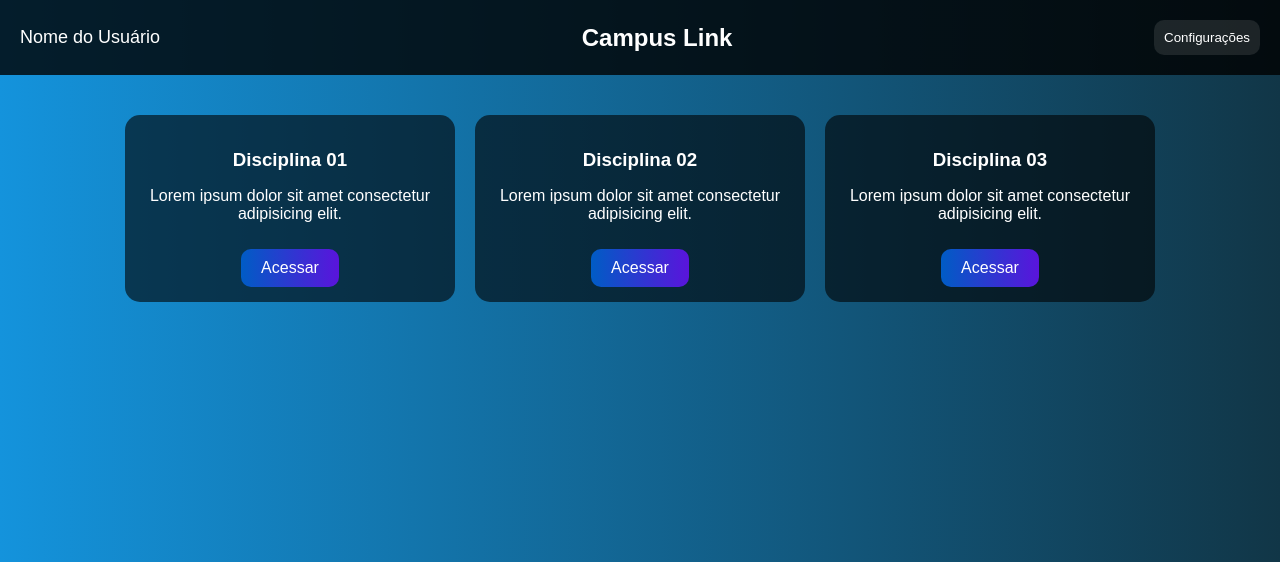
After one commit to Pedrr01/projeto02-UFRPE, a Flask app: template templates/feed.html in a window 1280 px wide. The commit adds this page. Shown: the top 562 px of the page. Run offline with Flask 3, Linux system fonts and the light colour scheme; the template is opened without the code that fills it, so the values that code supplies are empty.

Commit message:
template do feed adicionado

```diff
--- a/templates/dashboard.html
+++ b/templates/dashboard.html
@@ -4,7 +4,7 @@
     <meta charset="UTF-8">
     <meta http-equiv="X-UA-Compatible" content="IE=edge">
     <meta name="viewport" content="width=device-width, initial-scale=1.0">
-    <link rel="icon" href="img/iconNav.png" type="image/x-icon">
+    <link rel="icon" href="iconNav.png" type="image/x-icon">
     <title>Dashboard</title>
     <style>
         body {
--- /dev/null
+++ b/templates/feed.html
@@ -0,0 +1,113 @@
+<!DOCTYPE html>
+<html lang="pt-br">
+<head>
+    <meta charset="UTF-8">
+    <meta http-equiv="X-UA-Compatible" content="IE=edge">
+    <meta name="viewport" content="width=device-width, initial-scale=1.0">
+    <link rel="icon" href="img/iconNav.png" type="image/x-icon">
+    <title>Campus Link - UFRPE</title>
+    <style>
+        body {
+            font-family: Arial, Helvetica, sans-serif;
+            background-image: linear-gradient(to right, rgb(20, 147, 220), rgb(17, 54, 71));
+            margin: 0;
+            padding: 0;
+        }
+        .header {
+            background-color: rgba(0, 0, 0, 0.8);
+            padding: 20px;
+            display: flex;
+            justify-content: space-between;
+            align-items: center;
+            color: white;
+        }
+        .user-info {
+            font-size: 18px;
+        }
+        .user-info:hover{
+            cursor: pointer;
+        }
+        .site-title {
+            font-size: 24px;
+            font-weight: bold;
+        }
+        .settings-btn {
+            background-color: rgba(255, 255, 255, 0.1);
+            border: none;
+            padding: 10px;
+            border-radius: 10px;
+            cursor: pointer;
+            color: white;
+            transition: background-color 0.3s;
+        }
+        .settings-btn:hover {
+            background-color: rgba(255, 255, 255, 0.2);
+        }
+        .container {
+            max-width: 1200px;
+            margin: 20px auto;
+            padding: 20px;
+        }
+        .feed {
+            display: flex;
+            flex-wrap: wrap;
+            gap: 20px;
+            justify-content: center;
+        }
+        .disciplina {
+            background-color: rgba(0, 0, 0, 0.6);
+            padding: 15px;
+            border-radius: 15px;
+            width: 300px;
+            color: white;
+            text-align: center;
+            transition: transform 0.3s;
+        }
+        .disciplina:hover {
+            transform: scale(1.05);
+        }
+        .disciplina h3 {
+            margin-bottom: 10px;
+        }
+        .disciplina a {
+            display: inline-block;
+            margin-top: 10px;
+            color: white;
+            text-decoration: none;
+            background-image: linear-gradient(to right, rgb(0, 92, 197), rgb(90, 20, 220));
+            padding: 10px 20px;
+            border-radius: 10px;
+            transition: background 0.3s;
+        }
+        .disciplina a:hover {
+            background-image: linear-gradient(to right, rgb(0, 80, 172), rgb(80, 19, 195));
+        }
+    </style>
+</head>
+<body>
+    <div class="header">
+        <div class="user-info">Nome do Usuário</div>
+        <div class="site-title">Campus Link</div>
+        <button class="settings-btn">Configurações</button>
+    </div>
+    <div class="container">
+        <div class="feed">
+            <div class="disciplina">
+                <h3>Disciplina 01</h3>
+                <p>Lorem ipsum dolor sit amet consectetur adipisicing elit.</p>
+                <a href="#">Acessar</a>
+            </div>
+            <div class="disciplina">
+                <h3>Disciplina 02</h3>
+                <p>Lorem ipsum dolor sit amet consectetur adipisicing elit.</p>
+                <a href="#">Acessar</a>
+            </div>
+            <div class="disciplina">
+                <h3>Disciplina 03</h3>
+                <p>Lorem ipsum dolor sit amet consectetur adipisicing elit.</p>
+                <a href="#">Acessar</a>
+            </div>
+        </div>
+    </div>
+</body>
+</html>
```
Also changed, not shown: README.md.
